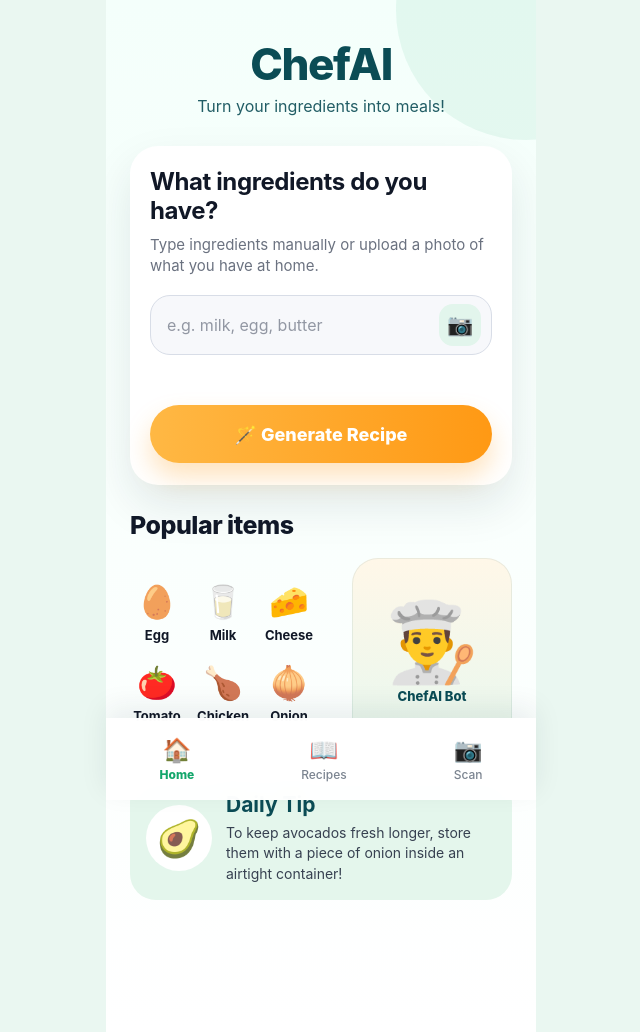
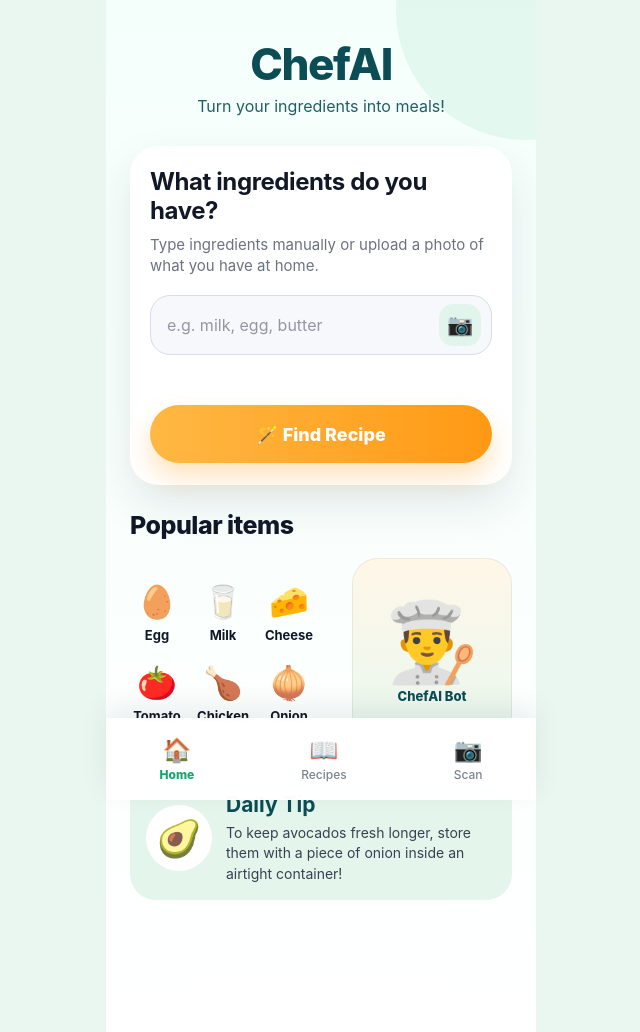
Before and after one commit to jokermt235/cheif-ai, a Django app: page / in a window 1280 px wide. Shown: the whole page, without its empty margins (319-959 px from the left). Run offline with Django 5.2, Linux system fonts and the light colour scheme.

Commit message:
small frontend fix

```diff
--- a/services/recipes/templates/main/recipes.html
+++ b/services/recipes/templates/main/recipes.html
@@ -597,7 +597,7 @@
 
         <div id="ingredient-chips" class="chips"></div>
 
-        <button class="primary-btn" onclick="searchRecipes()">🪄 Generate Recipe</button>
+        <button class="primary-btn" onclick="searchRecipes()">🪄 Find Recipe</button>
       </div>
 
       <h2 class="section-title">Popular items</h2>
```
